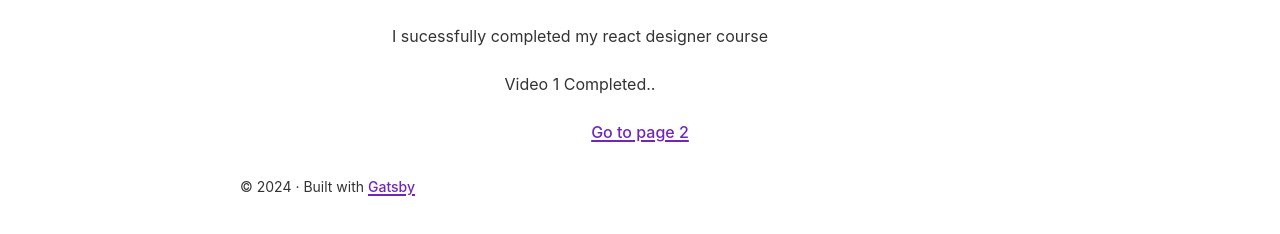
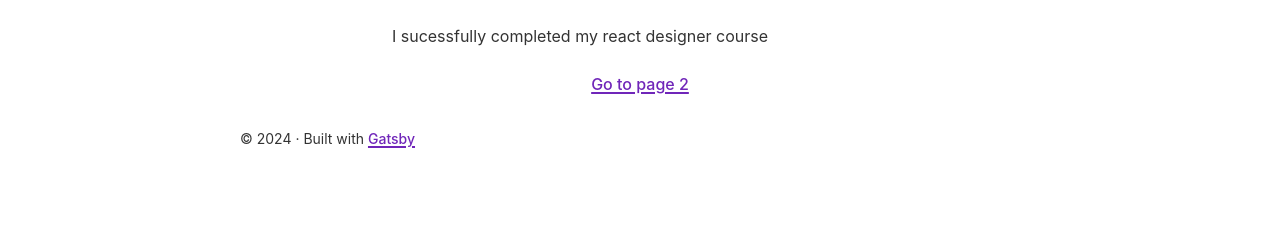
Before and after one commit to Siva-M-U/My-Project1, a Gatsby site: page / in a window 1280 px wide. Shown: the part 230-464 px from the top of the page. Built offline with nearby package versions, Linux system fonts and the light colour scheme; Gatsby itself is replaced by a stand-in of ours.

Commit message:
Initial commit with project files

```diff
--- a/src/pages/index.js
+++ b/src/pages/index.js
@@ -28,7 +28,7 @@ const IndexPage = () => (
         Welcome to <b>My Project 1</b>
       </h1>
       <p>I sucessfully completed my react designer course</p>
-      <p> Video 1 Completed..</p>
+
       <Link to="/page-2/">Go to page 2</Link>
 
     </div>
```
